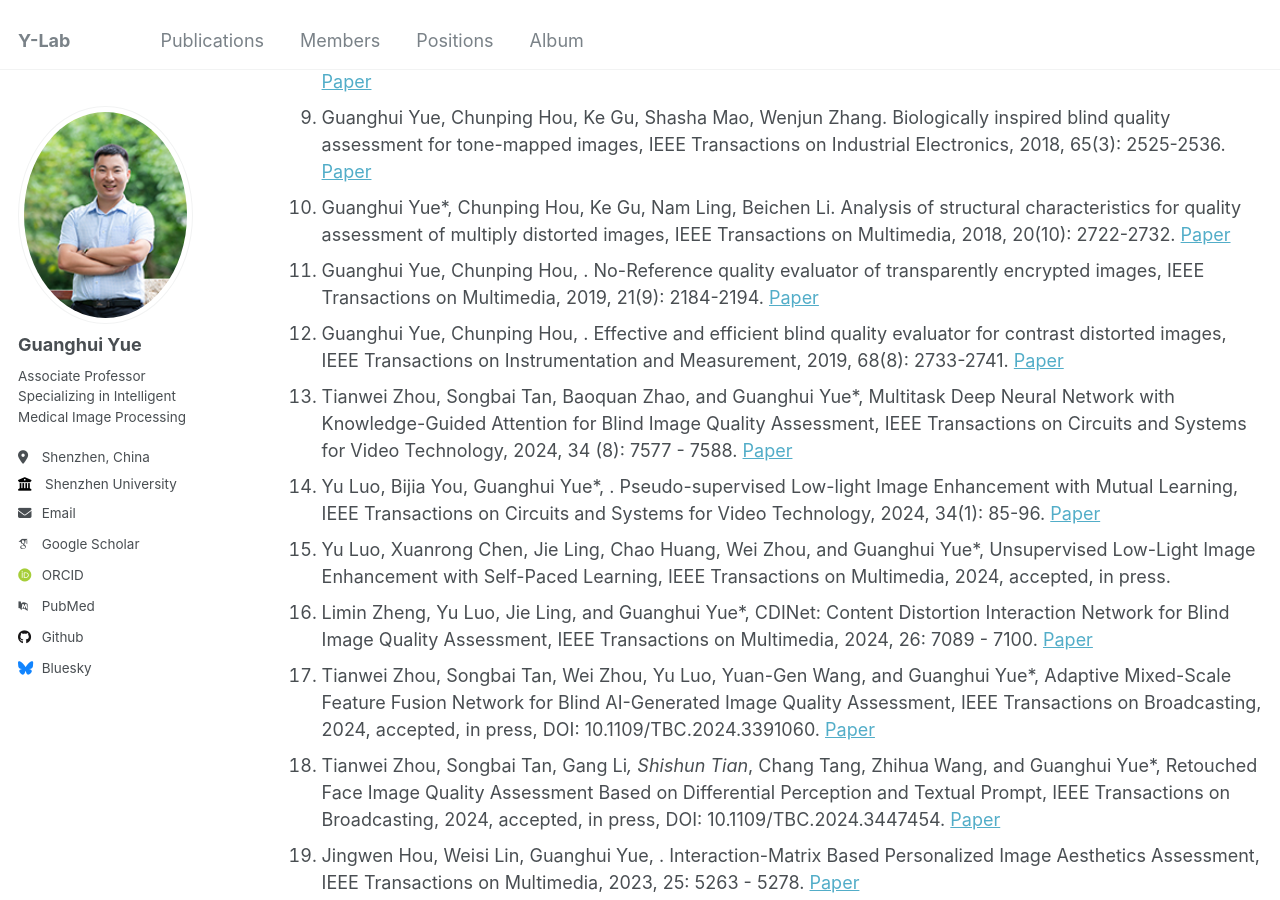
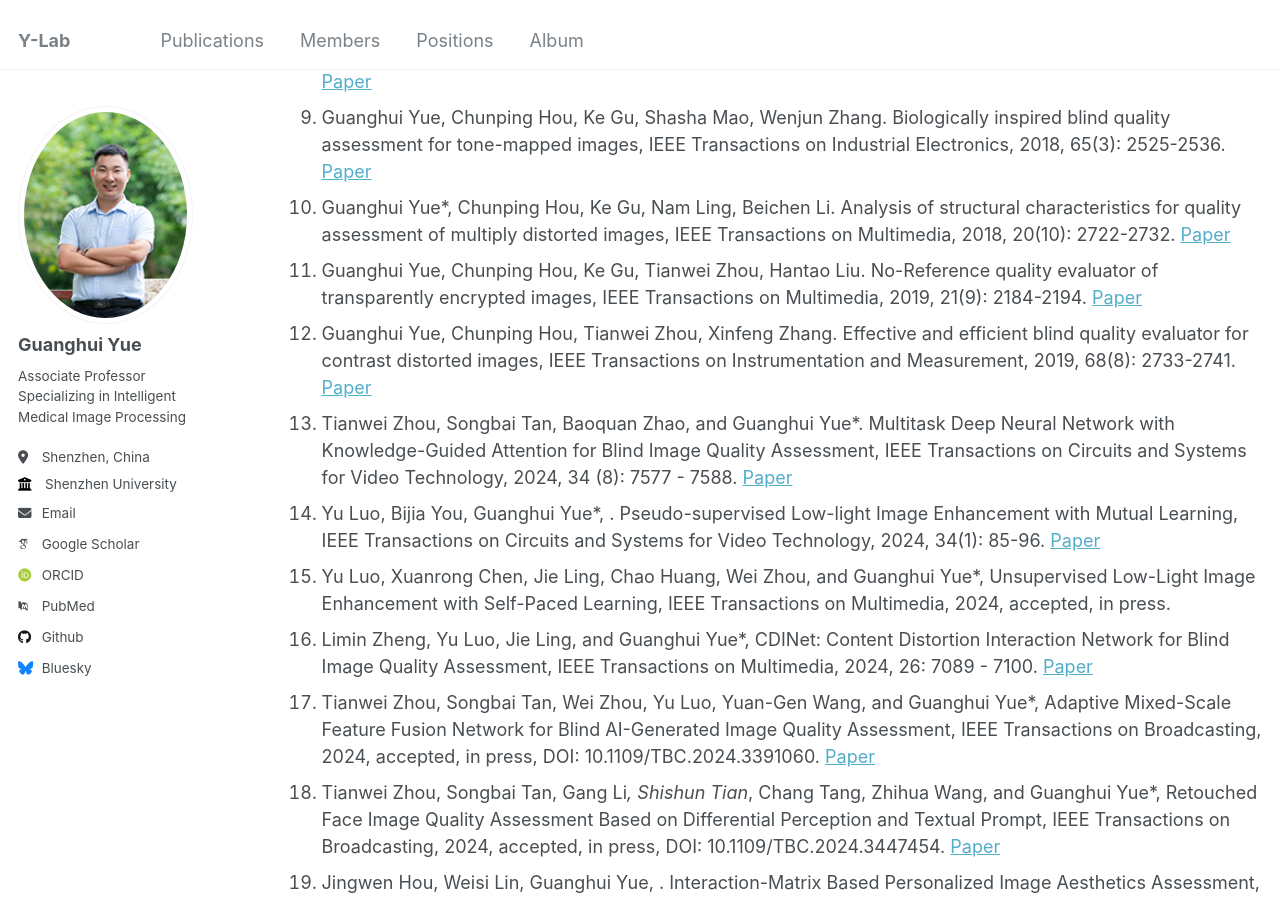
Before and after one commit to Guanghui-Yue/Guanghui-Yue.github.io, a Jekyll site: the page built from _pages/publication.md, in a window 1280 px wide and 900 px high, scrolled down 786 px. Built offline with Jekyll 4.4.1, drawn with Linux system fonts in a browser that asks for light colours; some web fonts are replaced.

Commit message:
Update publication.md

```diff
--- a/_pages/publication.md
+++ b/_pages/publication.md
@@ -16,9 +16,9 @@ author_profile: true
 9. Guanghui Yue, Chunping Hou, Tianwei Zhou. Blind quality assessment of tone-mapped images considering colorfulness, naturalness and structure, IEEE Transactions on Industrial Electronics, 2019, 66(5): 3784-3793. [Paper](https://ieeexplore.ieee.org/abstract/document/8409470/)
 11. Guanghui Yue, Chunping Hou, Ke Gu, Shasha Mao, Wenjun Zhang. Biologically inspired blind quality assessment for tone-mapped images, IEEE Transactions on Industrial Electronics, 2018, 65(3): 2525-2536. [Paper](https://ieeexplore.ieee.org/abstract/document/8010305/)
 12. Guanghui Yue*, Chunping Hou, Ke Gu, Nam Ling, Beichen Li. Analysis of structural characteristics for quality assessment of multiply distorted images, IEEE Transactions on Multimedia, 2018, 20(10): 2722-2732. [Paper](https://ieeexplore.ieee.org/abstract/document/8301594/)
-13. Guanghui Yue, Chunping Hou, . No-Reference quality evaluator of transparently encrypted images, IEEE Transactions on Multimedia, 2019, 21(9): 2184-2194. [Paper]()
-14. Guanghui Yue, Chunping Hou, . Effective and efficient blind quality evaluator for contrast distorted images, IEEE Transactions on Instrumentation and Measurement, 2019, 68(8): 2733-2741. [Paper]()
-15. Tianwei Zhou, Songbai Tan, Baoquan Zhao, and Guanghui Yue*, Multitask Deep Neural Network with Knowledge-Guided Attention for Blind Image Quality Assessment, IEEE Transactions on Circuits and Systems for Video Technology, 2024, 34 (8): 7577 - 7588. [Paper]()
+13. Guanghui Yue, Chunping Hou, Ke Gu, Tianwei Zhou, Hantao Liu. No-Reference quality evaluator of transparently encrypted images, IEEE Transactions on Multimedia, 2019, 21(9): 2184-2194. [Paper](https://ieeexplore.ieee.org/abstract/document/8698867/)
+14. Guanghui Yue, Chunping Hou, Tianwei Zhou, Xinfeng Zhang. Effective and efficient blind quality evaluator for contrast distorted images, IEEE Transactions on Instrumentation and Measurement, 2019, 68(8): 2733-2741. [Paper](https://ieeexplore.ieee.org/abstract/document/8467549/)
+15. Tianwei Zhou, Songbai Tan, Baoquan Zhao, and Guanghui Yue*. Multitask Deep Neural Network with Knowledge-Guided Attention for Blind Image Quality Assessment, IEEE Transactions on Circuits and Systems for Video Technology, 2024, 34 (8): 7577 - 7588. [Paper](https://ieeexplore.ieee.org/abstract/document/10464346/)
 16. Yu Luo, Bijia You, Guanghui Yue*, . Pseudo-supervised Low-light Image Enhancement with Mutual Learning, IEEE Transactions on Circuits and Systems for Video Technology, 2024, 34(1): 85-96. [Paper]()
 17. Yu Luo, Xuanrong Chen, Jie Ling, Chao Huang, Wei Zhou, and Guanghui Yue*, Unsupervised Low-Light Image Enhancement with Self-Paced Learning, IEEE Transactions on Multimedia, 2024, accepted, in press.
 18. Limin Zheng, Yu Luo, Jie Ling, and Guanghui Yue*, CDINet: Content Distortion Interaction Network for Blind Image Quality Assessment, IEEE Transactions on Multimedia, 2024, 26: 7089 - 7100. [Paper]()
```
